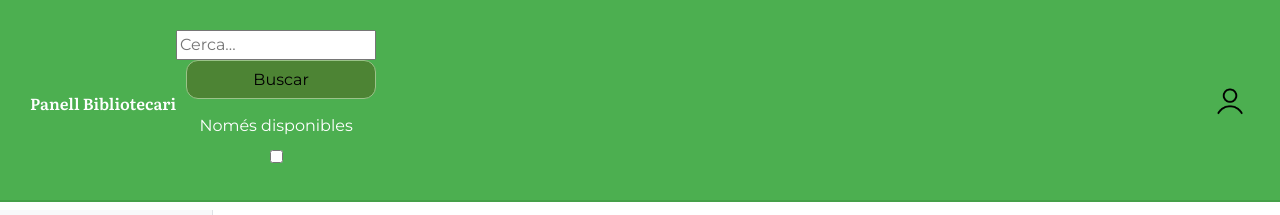
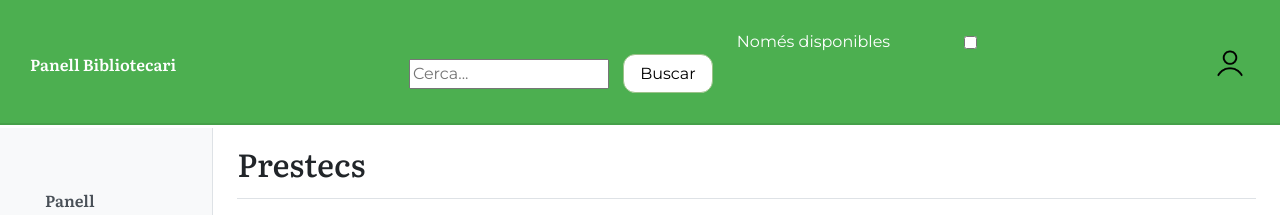
Before and after one commit to polcortes/maricarmen_biblioteca, a Django app: page /admin_prestecs/ in a window 1280 px wide. Shown: the top 215 px of the page. Run offline with Django 3.2, Linux system fonts and the light colour scheme; the visitor is signed in with stand-in values (Sample User, id 1); data that the repository does not hold is empty; some libraries are stand-ins or nearby versions; some web fonts are replaced.

Commit message:
Arreglos

```diff
--- a/biblioteca_app/static/css/styles.css
+++ b/biblioteca_app/static/css/styles.css
@@ -86,6 +86,7 @@ input[type="search"]::-webkit-search-results-decoration {
   vertical-align: text-top;
   font-size: 16px;
   gap: 5px;
+  margin-left: 20px;
 }
 
 .left-block .input-group #disponiblesCheckbox {
@@ -136,7 +137,12 @@ input[type="search"]::-webkit-search-results-decoration {
 }
 
 .div2-leftblock {
+  display: ruby-text;
   /* margin-top: 24px; */
+}
+
+#disponibleslabel #disponiblesCheckbox {
+  margin-left: 69px;
 }
 
 .right-block {
@@ -260,7 +266,7 @@ h2 {
   text-align: center;
   padding: 30px;
   border-bottom: 2px solid #45a049;
-  position: fixed; /* Agrega posición relativa al contenedor principal */
+  position: inherit; /* Agrega posición relativa al contenedor principal */
   top: 0;
   left: 0;
   width: 100%;
@@ -334,6 +340,14 @@ p {
 
 /* HEADER NO ADMIN */
 
+#nav_general {
+  margin-top: 86px;
+}
+
+#main_prestecs {
+  margin-top: 0px;
+}
+
 .headerNoAdmin {
   margin: 0;
   padding: 0;
@@ -346,6 +360,11 @@ p {
   padding: 30px;
   border-bottom: 2px solid #45a049;
   position: relative; /* Agrega posición relativa al contenedor principal */
+  z-index: 9999;
+}
+
+.headerNoAdmin .input-wrapper {
+  margin-left: auto;
 }
 
 .headerNoAdmin .user-info {
@@ -1037,7 +1056,8 @@ fieldset[class$="-filters"]:not(.type-filters):not(.any-filters) {
 }
 
 .row {
-  padding-top: 120px;
+  /* padding-top: 20px; */
+  margin-top: -87px;
 }
 
 .d-md-block {
@@ -1108,8 +1128,17 @@ fieldset[class$="-filters"]:not(.type-filters):not(.any-filters) {
 }
 
 .div1-leftblock {
-  display: flex;
+  display: inline;
   flex-direction: column;
+}
+
+.div1-leftblock .searchButton {
+  background-color: white;
+}
+
+.headerWithUser .input-wrapper {
+  display: table-cell;
+  margin-left: auto
 }
 
 [for="searchInput"] {
@@ -1228,6 +1257,7 @@ fieldset[class$="-filters"]:not(.type-filters):not(.any-filters) {
 
 .general_dashboard main {
   margin-left: 0 !important;
+  margin-top: 100px;
 }
 
 .table * {
--- a/biblioteca_app/templates/admin_prestecs.html
+++ b/biblioteca_app/templates/admin_prestecs.html
@@ -53,18 +53,18 @@
 
           <div class="div2-leftblock">
             <label for="disponiblesCheckbox" id="disponibleslabel"
-              >Només disponibles</label
-            >
-            <input
+              >Només disponibles <input
               type="checkbox"
               id="disponiblesCheckbox"
               class="checkCatalogo"
               name="disponibles"
               value="1"
-            />
+            /></label
+            >
           </div>
         </form>
       </div>
+
       <div class="user-info">
         <div class="dropdown-content">
           <p>El teu compte</p>
@@ -91,7 +91,7 @@
                 </a>
               </li>
               <li class="nav-item">
-                <a class="nav-link" href="{% url 'importacion' %}">
+                <a class="nav-link" href="{% url 'importacio' %}">
                   Importacio Usuaris
                 </a>
               </li>
@@ -111,7 +111,7 @@
         </nav>
 
         <!-- Main content area -->
-        <main role="main" class="col-md-9 ml-sm-auto col-lg-10 px-4">
+        <main role="main" id="main_prestecs" class="col-md-9 ml-sm-auto col-lg-10 px-4">
           <div
             class="d-flex justify-content-between flex-wrap flex-md-nowrap align-items-center pt-3 pb-2 mb-3 border-bottom"
           >
```
Also changed, not shown: biblioteca_app/templates/admin_dashboard.html (+5 -6 lines), biblioteca_app/templates/general_dashboard.html (+4 -5 lines), biblioteca_app/templates/importacion.html (+8 -26 lines), biblioteca_app/templates/list_users.html (+3 -4 lines), biblioteca_app/templates/llistat_prestecs.html (+9 -10 lines).
